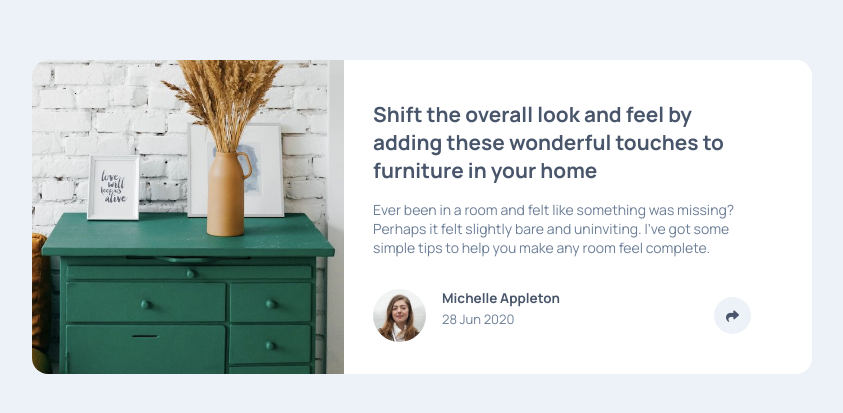
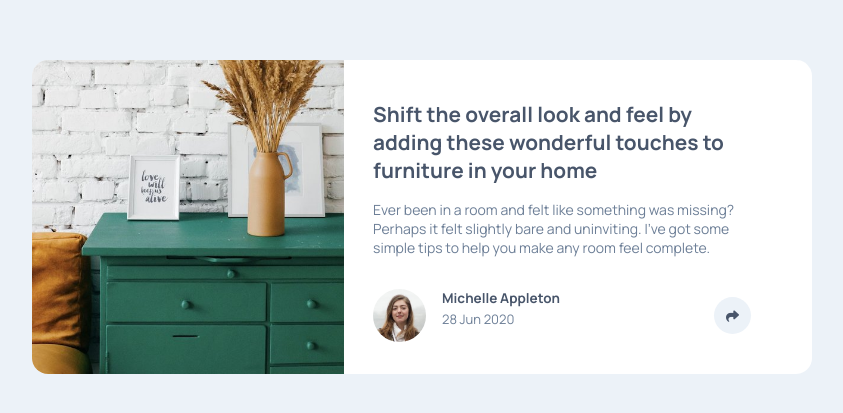
Before and after one commit to Hasani-Sediqa/frontendmentor-challengs, a plain HTML site: page article-preview-component/index.html in a window 1280 px wide. Shown: the part 183-596 px from the top of the page, without its empty margins (218-1061 px from the left). Drawn offline with Linux system fonts and the light colour scheme.

Commit message:
Update style.css

```diff
--- a/article-preview-component/style.css
+++ b/article-preview-component/style.css
@@ -56,12 +56,6 @@ body{
   justify-content: center;
 }
 
-.main{
-  display: flex;
-  align-items: center;
-  justify-content: center;
-  height: 100%;
-}
 .container{
   display: flex;
   flex-direction: column;
@@ -69,12 +63,13 @@ body{
   width: 87%;
   max-width: 25rem;
   border-radius: 1rem;
-
+  margin-inline: auto;
 }
 
 .drawers-image img{
   height:100%;
   object-fit:cover;
+  object-position: left;
   max-width: 100%;
   border-radius: 1rem 1rem 0 0;
 }
```
